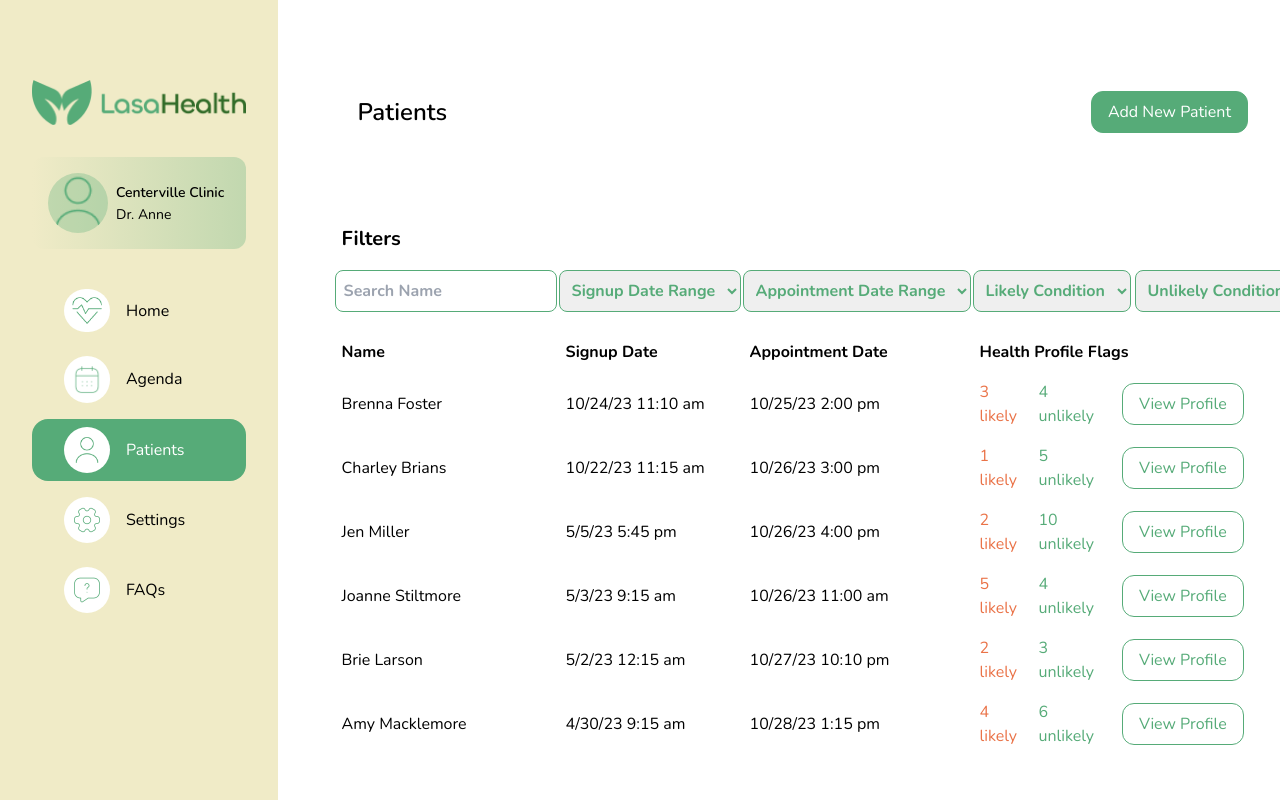
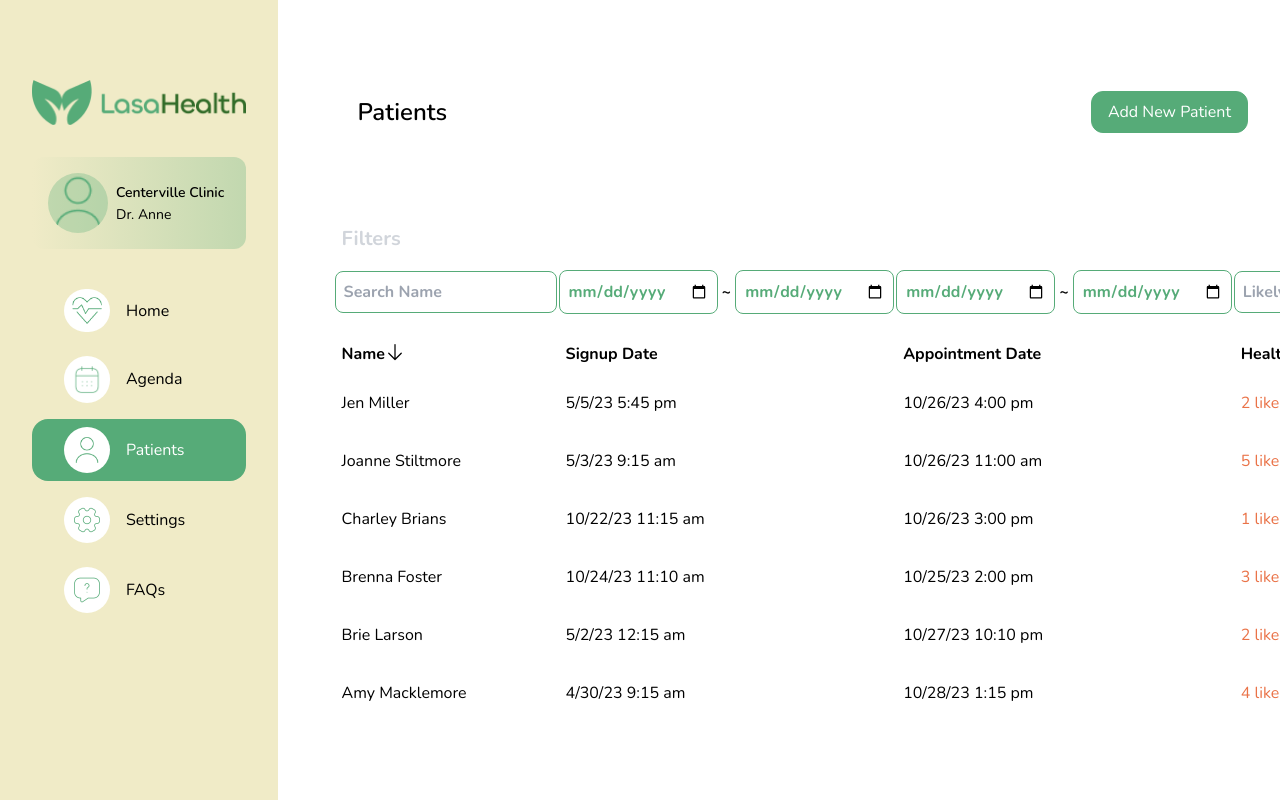
Before and after one commit to thimba831/lasa_web_cdn, a Next.js app: page /landing/patients in a window 1280 px wide. Built offline with nearby package versions, Linux system fonts and the light colour scheme.

Commit message:
update sorting and filtering

```diff
--- a/src/app/components/Side.js
+++ b/src/app/components/Side.js
@@ -8,7 +8,7 @@ export default function Side({
   ...props
 }) {
   return (
-    <aside className={`bg-yellow p-8 pt-12 hidden lg:block`}>
+    <aside className={`bg-yellow p-8 pt-12 hidden lg:block text-black`}>
       <div className="my-8">
         <Link href="/">
           <Image
--- /dev/null
+++ b/src/app/components/ThSort.js
@@ -0,0 +1,21 @@
+"use client";
+import { ArrowUpIcon, ArrowDownIcon } from "@heroicons/react/24/outline";
+
+export default function ThSort({ sorter, field, label, onClick }) {
+  return (
+    <button className="flex" onClick={() => onClick(field)}>
+      {label}{" "}
+      <span className="w-5 h-5">
+        {sorter && sorter.field === field ? (
+          sorter.direction ? (
+            <ArrowDownIcon />
+          ) : (
+            <ArrowUpIcon />
+          )
+        ) : (
+          ""
+        )}
+      </span>
+    </button>
+  );
+}
--- a/src/app/components/patients/create-modal.js
+++ b/src/app/components/patients/create-modal.js
@@ -26,7 +26,7 @@ export default function PatientCreateModal({
     <Transition.Root show={visible} as={Fragment}>
       <Dialog
         as="div"
-        className="relative z-10"
+        className="relative z-10 text-black"
         initialFocus={cancelButtonRef}
         onClose={() => setVisible(false)}
       >
--- a/src/app/globals.css
+++ b/src/app/globals.css
@@ -1,7 +1,6 @@
 @tailwind base;
 @tailwind components;
 @tailwind utilities;
-@import url('https://fonts.googleapis.com/css?family=Nunito');
 
 :root {
   --foreground-rgb: 0, 0, 0;
@@ -25,7 +24,6 @@
 
 body {
   color: rgb(var(--foreground-rgb));
-  font-family: 'Nunito', sans-serif;
 }
 
 .form-control {
--- a/src/app/landing/agenda/page.js
+++ b/src/app/landing/agenda/page.js
@@ -61,7 +61,7 @@ export default function Agenda() {
     ["Sun", "Mon", "Tue", "Wed", "Thu", "Fri", "Sat"][new Date(date).getDay()];
 
   return (
-    <div className="pt-12">
+    <div className="pt-12 text-black">
       <h1 className="font-semibold text-2xl m-12 px-6 lg:px-8">Agenda</h1>
 
       <div className="mt-12">
--- a/src/app/landing/home/page.js
+++ b/src/app/landing/home/page.js
@@ -2,13 +2,59 @@
 
 import Link from "next/link";
 import { getPatientList } from "@/app/data/patients";
-import { getProfile } from "@/app/data/profile";
 import moment from "moment";
+import ThSort from "@/app/components/ThSort";
+import { useMemo, useState } from "react";
 
 export default function Home() {
   const patients = getPatientList();
 
   const newestPatients = patients.filter((item) => item.new);
+
+  const [sorter, setSorter] = useState({ field: "name", direction: 1 });
+
+  const sortedNewPatientList = useMemo(() => {
+    let result = newestPatients;
+    if (sorter) {
+      if (sorter.field === "name") {
+        result = result.sort((a, b) => {
+          const firstCharA = a["name"].charAt(0).toLowerCase();
+          const firstCharB = b["name"].charAt(0).toLowerCase();
+
+          if (firstCharA < firstCharB) {
+            return sorter.direction ? 1 : -1;
+          }
+          if (firstCharA > firstCharB) {
+            return sorter.direction ? -1 : 1;
+          }
+          return 0;
+        });
+      }
+      if (sorter.field === "signupDate" || sorter.field === "appointmentDate") {
+        result = result.sort((a, b) => {
+          const tsA = moment(a["signupDate"]).valueOf();
+          const tsB = moment(b["signupDate"]).valueOf();
+
+          if (tsA < tsB) {
+            return sorter.direction ? 1 : -1;
+          }
+          if (tsA > tsB) {
+            return sorter.direction ? -1 : 1;
+          }
+          return 0;
+        });
+      }
+    }
+    return result;
+  }, [sorter, newestPatients]);
+
+  const onClickHeader = (field) => {
+    if (sorter.field === field) {
+      setSorter((draft) => ({ ...draft, direction: !draft.direction }));
+    } else {
+      setSorter(() => ({ field, direction: 1 }));
+    }
+  };
 
   const appointmentToday = patients.filter((item) => {
     return (
@@ -27,9 +73,8 @@ export default function Home() {
     );
   }).length;
 
-  const userInfo = getProfile();
   return (
-    <div className="px-6 pt-12 lg:px-8">
+    <div className="px-6 pt-12 lg:px-8 text-black">
       <div className="flex flex-col md:flex-row gap-8">
         <div className="basis-2/3 bg-green30 rounded-2xl py-10 px-10">
           <h1 className="font-semibold text-2xl mb-5">Overflow</h1>
@@ -69,14 +114,35 @@ export default function Home() {
         <table className="w-full text-left">
           <thead className="w-full">
             <tr>
-              <th className="p-2">Name</th>
-              <th className="p-2">Signup Date</th>
-              <th className="p-2">Appointment Date</th>
+              <th className="p-2">
+                <ThSort
+                  sorter={sorter}
+                  field={"name"}
+                  label={"Name"}
+                  onClick={onClickHeader}
+                />
+              </th>
+              <th className="p-2">
+                <ThSort
+                  sorter={sorter}
+                  field={"signupDate"}
+                  label={"Signup Date"}
+                  onClick={onClickHeader}
+                />
+              </th>
+              <th className="p-2">
+                <ThSort
+                  sorter={sorter}
+                  field={"appointmentDate"}
+                  label={"Appointment Date"}
+                  onClick={onClickHeader}
+                />
+              </th>
               <th className="p-2">Health Profile Flags</th>
             </tr>
           </thead>
           <tbody className="w-full">
-            {newestPatients.map((item) => {
+            {sortedNewPatientList.map((item) => {
               return (
                 <tr key={item.id}>
                   <td className="p-2">{item.name}</td>
--- a/src/app/landing/patients/[id]/page.js
+++ b/src/app/landing/patients/[id]/page.js
@@ -56,7 +56,7 @@ export default function PatientProfile({ params }) {
 
   const renderAccordionContent = () => {
     return (
-      <div>
+      <div className="text-black">
         <div className="flex flex-col md:flex-row gap-2 md:gap-8">
           <div className="flex-1">
             <div className="flex gap-3 items-center">
--- a/src/app/landing/patients/page.js
+++ b/src/app/landing/patients/page.js
@@ -3,17 +3,91 @@
 import Link from "next/link";
 import { getPatientList } from "@/app/data/patients";
 import PatientCreateModal from "@/app/components/patients/create-modal";
-import { useState } from "react";
+import { useMemo, useState } from "react";
+import moment from "moment";
+import ThSort from "@/app/components/ThSort";
 
 export default function Patients() {
   const [creatModalVisible, setCreateModalVisible] = useState(false);
+  const [filter, setFilter] = useState();
+  const [sorter, setSorter] = useState({ field: "name", direction: 1 });
   const [patientList, setPatientList] = useState(getPatientList());
   const onNewPatientCreated = (newPatient) => {
     setPatientList((draft) => [...draft, newPatient]);
   };
+  const onFilterChange = (e) => {
+    setFilter((draft) => ({ ...draft, [e.target.name]: e.target.value }));
+  };
 
+  const filteredPatientList = useMemo(() => {
+    let result = patientList;
+    if (filter) {
+      if (filter.name && filter.name !== "") {
+        result = result.filter((item) => item.name.includes(filter.name));
+      }
+      if (filter.startSignUpDate) {
+        result = result.filter((item) =>
+          moment(item.signupDate).isAfter(
+            moment(filter.startSignUpDate).startOf("day")
+          )
+        );
+      }
+      if (filter.endSignUpDate) {
+        result = result.filter((item) =>
+          moment(item.signupDate).isBefore(
+            moment(filter.endSignUpDate).startOf("day")
+          )
+        );
+      }
+      if (filter.likely) {
+        result = result.filter((item) => item.likes == filter.likely);
+      }
+      if (filter.unlikely) {
+        result = result.filter((item) => item.unlikes == filter.unlikely);
+      }
+    }
+    if (sorter) {
+      if (sorter.field === "name") {
+        result = result.sort((a, b) => {
+          const firstCharA = a["name"].charAt(0).toLowerCase();
+          const firstCharB = b["name"].charAt(0).toLowerCase();
+
+          if (firstCharA < firstCharB) {
+            return sorter.direction ? 1 : -1;
+          }
+          if (firstCharA > firstCharB) {
+            return sorter.direction ? -1 : 1;
+          }
+          return 0;
+        });
+      }
+      if (sorter.field === "signupDate" || sorter.field === "appointmentDate") {
+        result = result.sort((a, b) => {
+          const tsA = moment(a["signupDate"]).valueOf();
+          const tsB = moment(b["signupDate"]).valueOf();
+
+          if (tsA < tsB) {
+            return sorter.direction ? 1 : -1;
+          }
+          if (tsA > tsB) {
+            return sorter.direction ? -1 : 1;
+          }
+          return 0;
+        });
+      }
+    }
+    return result;
+  }, [filter, sorter, patientList]);
+
+  const onClickHeader = (field) => {
+    if (sorter.field === field) {
+      setSorter((draft) => ({ ...draft, direction: !draft.direction }));
+    } else {
+      setSorter(() => ({ field, direction: 1 }));
+    }
+  };
   return (
-    <div className="px-6 pt-12 lg:px-8">
+    <div className="px-6 pt-12 lg:px-8 text-black">
       <div className="flex justify-between items-center">
         <h1 className="font-semibold text-2xl m-12">Patients</h1>
         <button
@@ -29,7 +103,7 @@ export default function Patients() {
           <thead className="w-full">
             <tr>
               <th className="pb-4 pl-2" colSpan={4}>
-                <p className="text-gray text-xl">Filters</p>
+                <p className="text-gray-300 text-xl">Filters</p>
               </th>
             </tr>
             <tr>
@@ -37,39 +111,94 @@ export default function Patients() {
                 <input
                   className="form-control"
                   placeholder="Search Name"
+                  name="name"
                   type="text"
+                  onChange={onFilterChange}
                 />
               </th>
               <th className="pb-5">
-                <select className="form-control">
-                  <option>Signup Date Range</option>
-                </select>
+                <div className="inline-flex items-center">
+                  <input
+                    type="date"
+                    className="form-control"
+                    name="startSignUpDate"
+                    onChange={onFilterChange}
+                  />
+                  <span className="px-1">~</span>
+                  <input
+                    type="date"
+                    className="form-control"
+                    name="endSignUpDate"
+                    onChange={onFilterChange}
+                  />
+                </div>
               </th>
               <th className="pb-5">
-                <select className="form-control">
-                  <option>Appointment Date Range</option>
-                </select>
+                <div className="inline-flex items-center">
+                  <input
+                    type="date"
+                    className="form-control"
+                    name="startAppointmentDate"
+                    onChange={onFilterChange}
+                  />
+                  <span className="px-1">~</span>
+                  <input
+                    type="date"
+                    className="form-control"
+                    name="endAppointmentDate"
+                    onChange={onFilterChange}
+                  />
+                </div>
               </th>
               <th className="pb-5">
                 <div className="flex gap-1">
-                  <select className="form-control">
-                    <option>Likely Condition</option>
-                  </select>
-                  <select className="form-control">
-                    <option>Unlikely Condition</option>
-                  </select>
+                  <input
+                    type="number"
+                    className="form-control"
+                    placeholder="Likely condition"
+                    name="likely"
+                    onChange={onFilterChange}
+                  />
+                  <input
+                    type="number"
+                    className="form-control"
+                    placeholder="Unlikely condition"
+                    name="unlikely"
+                    onChange={onFilterChange}
+                  />
                 </div>
               </th>
             </tr>
             <tr>
-              <th className="p-2">Name</th>
-              <th className="p-2">Signup Date</th>
-              <th className="p-2">Appointment Date</th>
+              <th className="p-2">
+                <ThSort
+                  sorter={sorter}
+                  field={"name"}
+                  label={"Name"}
+                  onClick={onClickHeader}
+                />
+              </th>
+              <th className="p-2">
+                <ThSort
+                  sorter={sorter}
+                  field={"signupDate"}
+                  label={"Signup Date"}
+                  onClick={onClickHeader}
+                />
+              </th>
+              <th className="p-2">
+                <ThSort
+                  sorter={sorter}
+                  field={"appointmentDate"}
+                  label={"Appointment Date"}
+                  onClick={onClickHeader}
+                />
+              </th>
               <th className="p-2">Health Profile Flags</th>
             </tr>
           </thead>
           <tbody className="w-full">
-            {patientList.map((item) => {
+            {filteredPatientList.map((item) => {
               return (
                 <tr key={item.id}>
                   <td className="p-2">{item.name}</td>
--- a/src/app/login/page.js
+++ b/src/app/login/page.js
@@ -26,7 +26,7 @@ export default function Login() {
     else window.alert("Username or password is invalid.");
   };
   return (
-    <div>
+    <div className="text-black">
       <header className="absolute bg-main inset-x-0 top-0 z-50">
         <nav
           className="flex items-center justify-between p-6 lg:px-8"
```
Also changed, not shown: package.json (line endings or trailing spaces).
